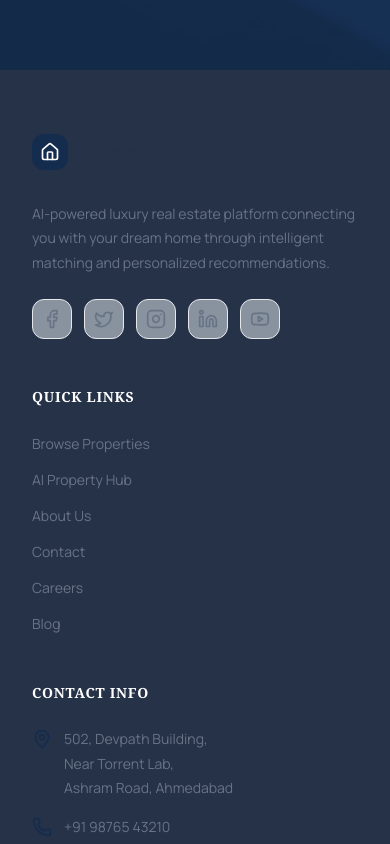
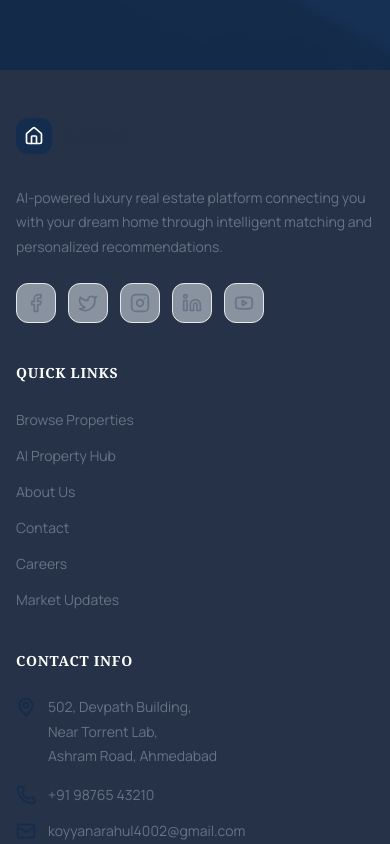
Before and after one commit to koyyana-rahul/Build_Estate, a React (Vite) app in the folder frontend/: page /about in a window 390 px wide. Shown: the part 5840-6684 px from the top of the page. Built offline with nearby package versions, Linux system fonts and the light colour scheme; no server answers.

Commit message:
refactor: enhance newsletter subscription logic and improve footer layout

```diff
--- a/frontend/src/components/common/Footer.tsx
+++ b/frontend/src/components/common/Footer.tsx
@@ -1,24 +1,31 @@
 import React, { useState } from 'react';
 import { Link } from 'react-router-dom';
 import { Facebook, Twitter, Instagram, Linkedin, Youtube, MapPin, Phone, Mail, Home } from 'lucide-react';
+import { newsAPI } from '../../services/api';
 
 const Footer: React.FC = () => {
   const [email, setEmail] = useState('');
+  const [newsletterState, setNewsletterState] = useState<'idle' | 'loading' | 'success' | 'error'>('idle');
 
-  const handleNewsletterSubmit = (e: React.FormEvent) => {
+  const handleNewsletterSubmit = async (e: React.FormEvent) => {
     e.preventDefault();
-    console.log('Newsletter signup:', email);
-    // TODO: Submit to backend
-    setEmail('');
+    setNewsletterState('loading');
+    try {
+      await newsAPI.subscribe(email);
+      setEmail('');
+      setNewsletterState('success');
+    } catch {
+      setNewsletterState('error');
+    }
   };
 
   return (
     <footer className="bg-foreground text-primary-foreground">
-      <div className="max-w-[1280px] mx-auto px-8 py-16">
-        <div className="grid grid-cols-1 md:grid-cols-2 lg:grid-cols-4 gap-12 mb-12">
+      <div className="max-w-[1280px] mx-auto px-4 sm:px-8 py-12 sm:py-16">
+        <div className="grid grid-cols-1 md:grid-cols-2 lg:grid-cols-4 gap-10 sm:gap-12 mb-12">
           {/* Brand Column */}
           <div>
-            <Link to="/" className="flex items-center gap-2.5 mb-8" onClick={(e) => { e.preventDefault(); window.scrollTo(0, 0); }}>
+            <Link to="/" className="flex items-center gap-2.5 mb-8">
               <div className="flex h-9 w-9 items-center justify-center rounded-lg bg-primary text-primary-foreground">
                 <Home className="w-5 h-5" />
               </div>
@@ -62,16 +69,19 @@ const Footer: React.FC = () => {
                 { to: '/ai-hub', label: 'AI Property Hub' },
                 { to: '/about', label: 'About Us' },
                 { to: '/contact', label: 'Contact' },
-                { href: '#', label: 'Careers' },
-                { href: '#', label: 'Blog' },
+                { href: 'mailto:koyyanarahul4002@gmail.com?subject=Careers%20at%20Aavasa', label: 'Careers' },
+                { to: '/properties', label: 'Market Updates' },
               ].map((item) => (
-                <li key={item.to ?? item.label}>
-                  <a
-                    href={item.to ?? item.label}
-                    className="text-sm text-muted-foreground hover:text-primary-foreground hover:pl-1 transition-colors inline-block"
-                  >
-                    {item.label}
-                  </a>
+                <li key={item.label}>
+                  {item.to ? (
+                    <Link to={item.to} className="text-sm text-muted-foreground hover:text-primary-foreground hover:pl-1 transition-colors inline-block">
+                      {item.label}
+                    </Link>
+                  ) : (
+                    <a href={item.href} className="text-sm text-muted-foreground hover:text-primary-foreground hover:pl-1 transition-colors inline-block">
+                      {item.label}
+                    </a>
+                  )}
                 </li>
               ))}
             </ul>
@@ -99,8 +109,8 @@ const Footer: React.FC = () => {
               </li>
               <li className="flex items-center gap-3">
                 <Mail className="w-5 h-5 flex-shrink-0 text-primary" />
-                <a href="mailto:hello@buildestate.com" className="text-sm text-muted-foreground hover:text-primary-foreground transition-colors">
-                  hello@buildestate.com
+                <a href="mailto:koyyanarahul4002@gmail.com" className="text-sm text-muted-foreground hover:text-primary-foreground transition-colors">
+                  koyyanarahul4002@gmail.com
                 </a>
               </li>
             </ul>
@@ -125,13 +135,18 @@ const Footer: React.FC = () => {
               />
               <button
                 type="submit"
-                className="w-full bg-primary hover:bg-primary-hover text-primary-foreground text-sm font-semibold px-4 py-3 rounded-lg transition-colors shadow-sm hover:shadow-md"
+                disabled={newsletterState === 'loading'}
+                className="w-full bg-primary hover:bg-primary-hover disabled:opacity-60 disabled:cursor-not-allowed text-primary-foreground text-sm font-semibold px-4 py-3 rounded-lg transition-colors shadow-sm hover:shadow-md"
               >
-                Subscribe
+                {newsletterState === 'loading' ? 'Subscribing...' : 'Subscribe'}
               </button>
             </form>
-            <p className="text-xs text-muted-foreground/70 mt-3">
-              We respect your privacy. Unsubscribe anytime.
+            <p className={`text-xs mt-3 ${newsletterState === 'error' ? 'text-red-300' : newsletterState === 'success' ? 'text-emerald-300' : 'text-muted-foreground/70'}`}>
+              {newsletterState === 'success'
+                ? 'You are subscribed. Check your inbox for confirmation.'
+                : newsletterState === 'error'
+                  ? 'Subscription failed. Please try again.'
+                  : 'We respect your privacy. Unsubscribe anytime.'}
             </p>
           </div>
         </div>
@@ -149,13 +164,13 @@ const Footer: React.FC = () => {
                 'Cookie Policy',
                 'Sitemap',
               ].map((label) => (
-                <a
+                <Link
                   key={label}
-                  href="#"
+                  to="/contact"
                   className="text-sm text-muted-foreground hover:text-primary-foreground transition-colors"
                 >
                   {label}
-                </a>
+                </Link>
               ))}
             </div>
           </div>
```
